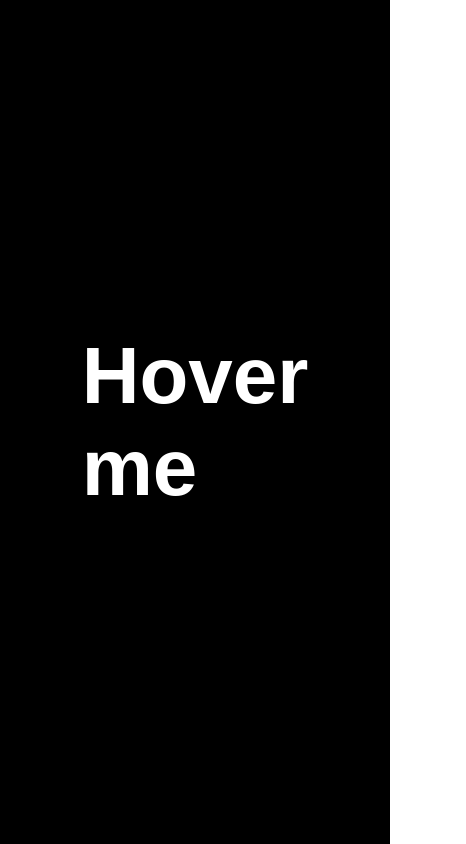
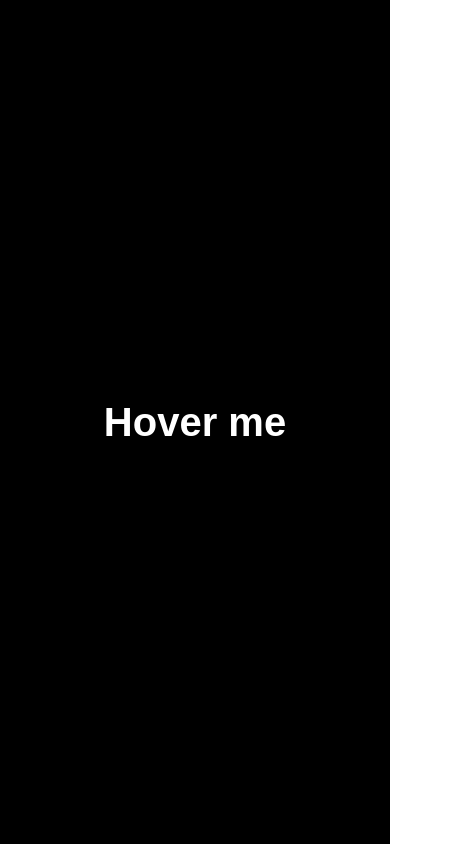
Before and after one commit to desmavi/spotlight, a plain HTML site: page index.html in a window 390 px wide. Shown: the whole page, 466 px wide, since content can reach past the window. Drawn offline with nearby package versions, Linux system fonts and the light colour scheme.

Commit message:
Update index.html

```diff
--- a/index.html
+++ b/index.html
@@ -54,6 +54,14 @@
             clip-path: circle(var(--r, 0) at var(--x, 0) var(--y, 0));
         }
 
+        @media (max-width: 700px) {
+        h1,
+        p {
+            font-size: 2.5rem;
+        }
+
+        }
+
 
     </style>
 </head>
```
